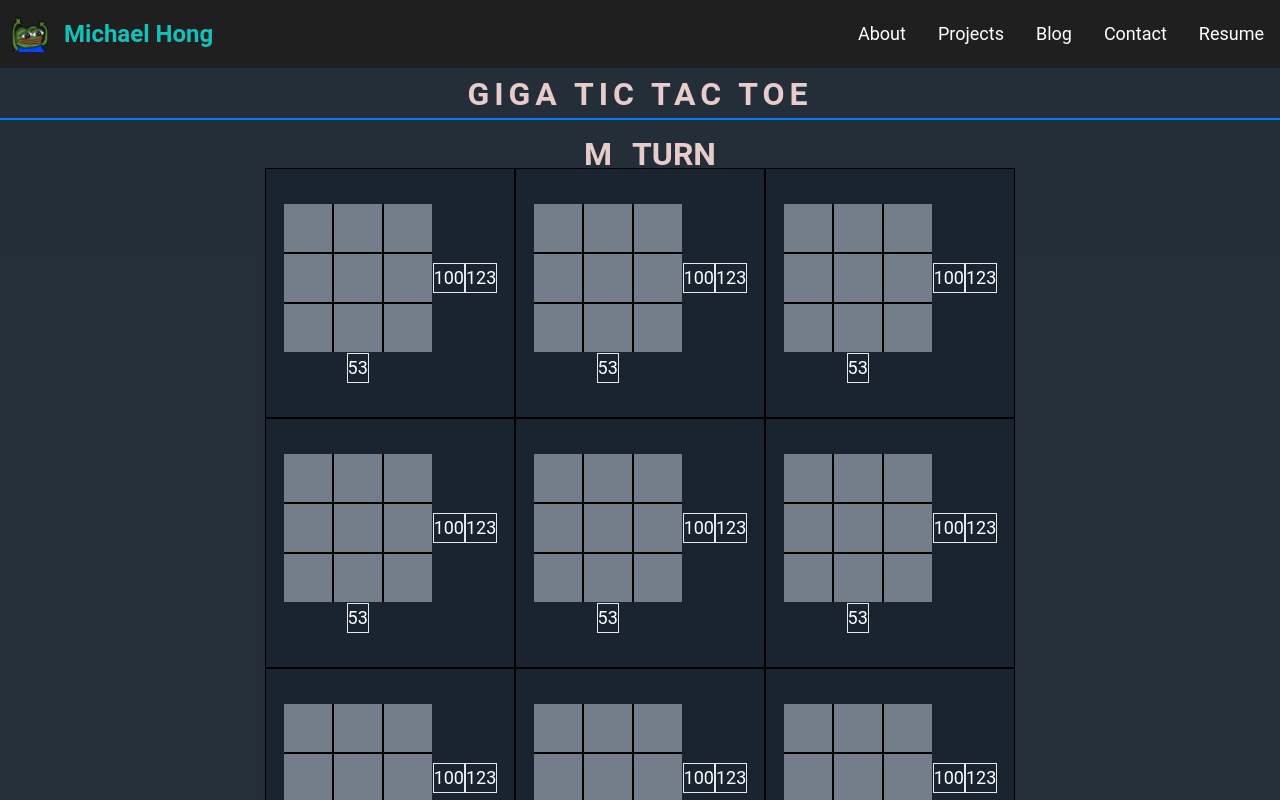
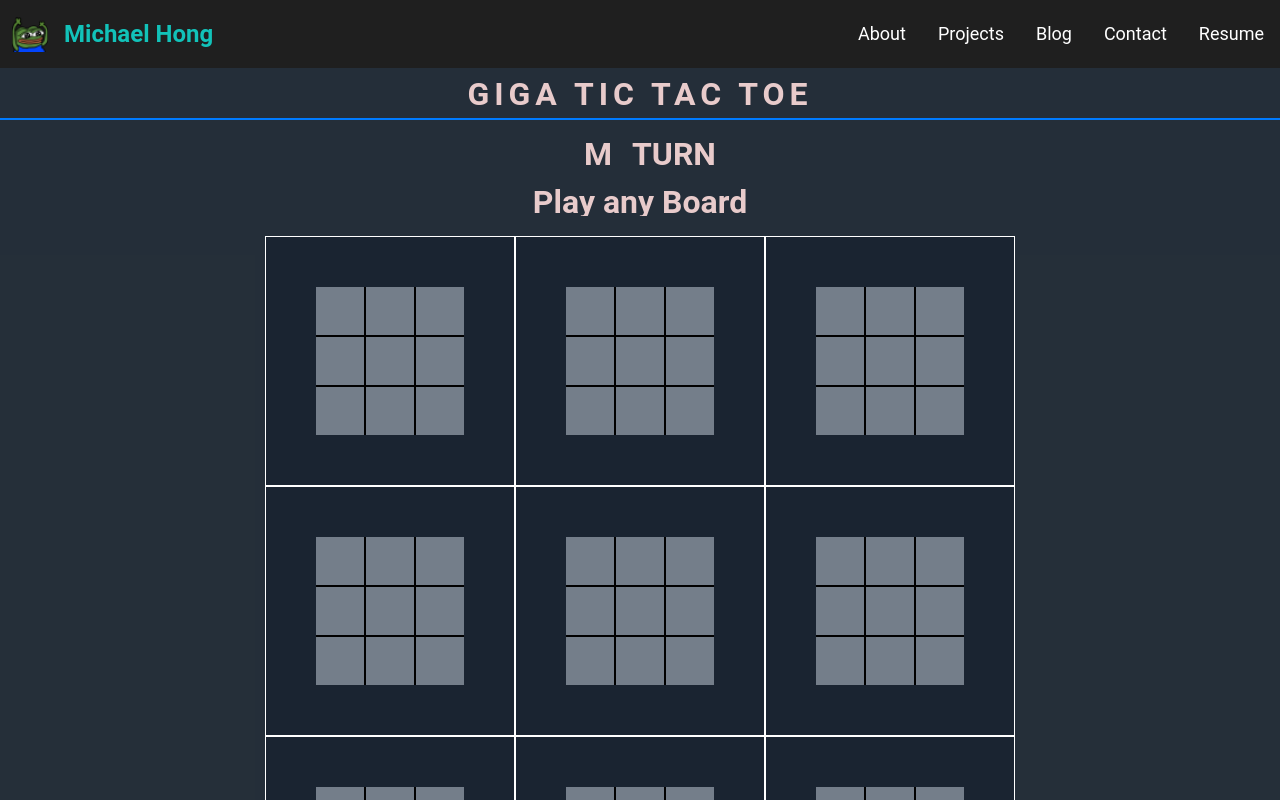
Before and after one commit to mycoal2/portfolio, a React (Create React App) app: page /test in a window 1280 px wide. Shown: the top 800 px of the page. Built offline with nearby package versions, Linux system fonts and the light colour scheme.

Commit message:
game 90%

```diff
--- a/src/components/Game/ChildBoard.jsx
+++ b/src/components/Game/ChildBoard.jsx
@@ -8,12 +8,19 @@ const ChildBoard = (props) => {
    const [player1Color, setPlayer1Color] = useState(false);
    const [boardPlayable, setBoardPlayable] = useState(false);
    const id = props.id;
+   const lines = [
+      [0, 1, 2],
+      [3, 4, 5],
+      [6, 7, 8],
+      [0, 3, 6],
+      [1, 4, 7],
+      [2, 5, 8],
+      [0, 4, 8],
+      [2, 4, 6]
+   ];
    useEffect(() => {
-      console.log("check if playable");
-      console.log(props.boardInfo.currentBoard);
-      if(props.boardInfo.currentBoard == null || props.boardInfo.currentBoard == id) {
+      if(props.boardInfo.currentBoard === null || props.boardInfo.currentBoard === id) {
          setBoardPlayable(true);
-         console.log("board is playable" + id);
          return;
       }
       setBoardPlayable(false);
@@ -25,42 +32,55 @@ const ChildBoard = (props) => {
       let dataCell = cell.slice();
       dataCell[i] = char;
       setCell(dataCell);
-      checkWin(i, dataCell);
-      props.boardInfo.changeBoard(i);
-      // console.log(props.boardInfo.currentBoard);
-      // console.log(props.boardInfo.freeBoard);
+      if(checkWin(i, dataCell) !== 5) {
+         props.boardInfo.changeBoard(i);
+      }
       props.changePlayer();
    }
 
    const checkWin = (i, dataCell) => {
-      const lines = [
-         [0, 1, 2],
-         [3, 4, 5],
-         [6, 7, 8],
-         [0, 3, 6],
-         [1, 4, 7],
-         [2, 5, 8],
-         [0, 4, 8],
-         [2, 4, 6]
-      ];
       const linesWin = lines.filter(subarray => subarray.includes(i));
       for(let index = 0; index < linesWin.length; index++) {
          if(dataCell[linesWin[index][0]] === dataCell[linesWin[index][1]] && dataCell[linesWin[index][0]] === dataCell[linesWin[index][2]]) {
             console.log("woner")
-            if(props.playerTurn === "M") {
-               setPlayer1Color(true);
-            }
             setCellWin(true);
             let tempFreeBoard = props.boardInfo.freeBoard.slice();
-            tempFreeBoard[id] = false;
+            if(props.playerTurn === props.boardInfo.player1) {
+               setPlayer1Color(true);
+               tempFreeBoard[id] = "Player1";
+            } else {
+               tempFreeBoard[id] = "Player2";
+            }
             props.boardInfo.setFreeBoard(tempFreeBoard);
-            return;
+            props.boardInfo.changeBoard(i, tempFreeBoard);
+            checkFinalWin(tempFreeBoard);
+            return 5;
          }
       }
       if(!dataCell.some((element) => element === null)) {
          let tempFreeBoard = props.boardInfo.freeBoard.slice();
-         tempFreeBoard[i] = false;
+         tempFreeBoard[i] = "Draw";
          props.boardInfo.setFreeBoard(tempFreeBoard);
+      }
+   }
+   const checkFinalWin = (board) => {
+      const linesWin = lines.filter(subarray => subarray.includes(id));
+      for(let index = 0; index < linesWin.length; index++) {
+         if(board[linesWin[index][0]] === board[linesWin[index][1]] && board[linesWin[index][0]] === board[linesWin[index][2]]) {
+            console.log("GAME END GG")
+            if(props.playerTurn === props.boardInfo.player1) {
+               console.log("P1 won");
+               props.boardInfo.setGameState("Player 1 HAS WON")
+            } else {
+               console.log("P2 won");
+               props.boardInfo.setGameState("Player 2 HAS WON")
+            }
+
+            return;
+         }
+      }
+      if(!board.some((element) => element === null)) {
+         props.boardInfo.setGameState("GAME DRAW");
       }
    }
 
--- a/src/components/Game/Game.jsx
+++ b/src/components/Game/Game.jsx
@@ -9,8 +9,10 @@ const Game = () => {
    const player2 = "E";
 
    const [playerTurn, setPlayerTurn] = useState(player1);
-   const [freeBoard, setFreeBoard] = useState(Array(9).fill(true));
+   const [freeBoard, setFreeBoard] = useState(Array(9).fill(null));
    const [currentBoard, setCurrentBoard] = useState(null);
+   const [gameState, setGameState] = useState("Not finished");
+
 
    const changePlayerTurn = () => {
       if(playerTurn === player1) {
@@ -19,20 +21,33 @@ const Game = () => {
          setPlayerTurn(player1);
       }
    }
-   const changeBoard = (i) => {
-      console.log("changed board to " + i)
-      if(freeBoard[i]) {
-         setCurrentBoard(i);
+   const changeBoard = (i, newBoard) => {
+      console.log(freeBoard);
+      console.log(newBoard);
+      if(newBoard === undefined) {
+         if(freeBoard[i] === null) {
+            setCurrentBoard(i);
+         } else {
+            setCurrentBoard(null);
+         }
       } else {
-         setCurrentBoard(null);
+         if(newBoard[i] === null) {
+            setCurrentBoard(i);
+         } else {
+            setCurrentBoard(null);
+         }
       }
    }
    const boardInfo = {
+      player1,
+      player2,
       currentBoard,
       changeBoard,
       freeBoard,
       setFreeBoard,
+      setGameState,
    }
+
 
    return (
       <section className="bg-secondery py-20">
@@ -41,16 +56,24 @@ const Game = () => {
             <div className="px-5 overflow-hidden">{playerTurn}</div>
             <div className="overflow-hidden">TURN</div>
          </div>
-         <div className="board">
-            <ParentBoard playerTurn={playerTurn} changePlayer={changePlayerTurn} boardInfo={boardInfo} id="0"/>
-            <ParentBoard playerTurn={playerTurn} changePlayer={changePlayerTurn} boardInfo={boardInfo} id="1"/>
-            <ParentBoard playerTurn={playerTurn} changePlayer={changePlayerTurn} boardInfo={boardInfo} id="2"/>
-            <ParentBoard playerTurn={playerTurn} changePlayer={changePlayerTurn} boardInfo={boardInfo} id="3"/>
-            <ParentBoard playerTurn={playerTurn} changePlayer={changePlayerTurn} boardInfo={boardInfo} id="4"/>
-            <ParentBoard playerTurn={playerTurn} changePlayer={changePlayerTurn} boardInfo={boardInfo} id="5"/>
-            <ParentBoard playerTurn={playerTurn} changePlayer={changePlayerTurn} boardInfo={boardInfo} id="6"/>
-            <ParentBoard playerTurn={playerTurn} changePlayer={changePlayerTurn} boardInfo={boardInfo} id="7"/>
-            <ParentBoard playerTurn={playerTurn} changePlayer={changePlayerTurn} boardInfo={boardInfo} id="8"/>
+         <div className="turn-title">
+            {currentBoard === null ?
+               <div className="px-10 overflow-hidden">Play any Board </div> :
+               <div className="px-5 overflow-hidden">Board {currentBoard + 1} </div>
+
+            }
+         </div>
+
+         <div className={`board ${gameState === "Not finished" ? '' : 'pointer-events-none'}`}>
+            <ParentBoard playerTurn={playerTurn} changePlayer={changePlayerTurn} boardInfo={boardInfo} id={0}/>
+            <ParentBoard playerTurn={playerTurn} changePlayer={changePlayerTurn} boardInfo={boardInfo} id={1}/>
+            <ParentBoard playerTurn={playerTurn} changePlayer={changePlayerTurn} boardInfo={boardInfo} id={2}/>
+            <ParentBoard playerTurn={playerTurn} changePlayer={changePlayerTurn} boardInfo={boardInfo} id={3}/>
+            <ParentBoard playerTurn={playerTurn} changePlayer={changePlayerTurn} boardInfo={boardInfo} id={4}/>
+            <ParentBoard playerTurn={playerTurn} changePlayer={changePlayerTurn} boardInfo={boardInfo} id={5}/>
+            <ParentBoard playerTurn={playerTurn} changePlayer={changePlayerTurn} boardInfo={boardInfo} id={6}/>
+            <ParentBoard playerTurn={playerTurn} changePlayer={changePlayerTurn} boardInfo={boardInfo} id={7}/>
+            <ParentBoard playerTurn={playerTurn} changePlayer={changePlayerTurn} boardInfo={boardInfo} id={8}/>
          </div>
       </section>
    )
--- a/src/components/Game/Game.scss
+++ b/src/components/Game/Game.scss
@@ -16,6 +16,9 @@
    display: flex;
    align-items: center;
    justify-content: center ;
+   // margin-top: 10px; /* Add spacing between the title and content */
+   margin-bottom: 20px; /* Add spacing between the title and content */
+
  }
 
 .board {
@@ -27,10 +30,23 @@
 
    grid-template-columns: repeat(3, auto);
 }
-
+.currentBoard {
+   border-color: white;
+   animation: fade 2s linear infinite;
+}
+@keyframes fade {
+   0% {
+      border-image: linear-gradient(45deg, white);
+      border-image-slice: 1;
+    }
+    100% {
+      border-image: linear-gradient(45deg, black);
+      border-image-slice: 1;
+    }
+}
 .parentCell {
    --parentCell-size: 250px;
-   border-color: black;
+   // border-color: black;
    border-width: 1px;
    display: grid;
    position: relative;
--- a/src/components/Game/ParentBoard.jsx
+++ b/src/components/Game/ParentBoard.jsx
@@ -4,13 +4,17 @@ import "./Game.scss"
 
 const ParentBoard = (props) => {
    const id = props.id;
+   var boardYes = false;
+   if(props.boardInfo.currentBoard === props.id || props.boardInfo.currentBoard === null) {
+      boardYes = true;
+   }
    return (
       <>
-         <div className="bg-third parentCell">
+         <div className={`bg-third parentCell ${boardYes ? 'currentBoard' : 'border-black'}`}>
             <ChildBoard playerTurn={props.playerTurn} changePlayer={props.changePlayer} boardInfo={props.boardInfo} id={id}></ChildBoard>
-            <button className="text-white border" onClick={()=>{console.log(props.boardInfo.currentBoard)}} >100</button>
+            {/* <button className="text-white border" onClick={()=>{console.log(props.boardInfo.currentBoard)}} >100</button>
             <button className="text-white border" onClick={()=>{props.boardInfo.changeBoard(5)}} >123</button>
-            <button className="text-white border" onClick={()=>{console.log(id)}} >53</button>
+            <button className="text-white border" onClick={()=>{console.log(id)}} >53</button> */}
          </div>
       </>
   )
```
